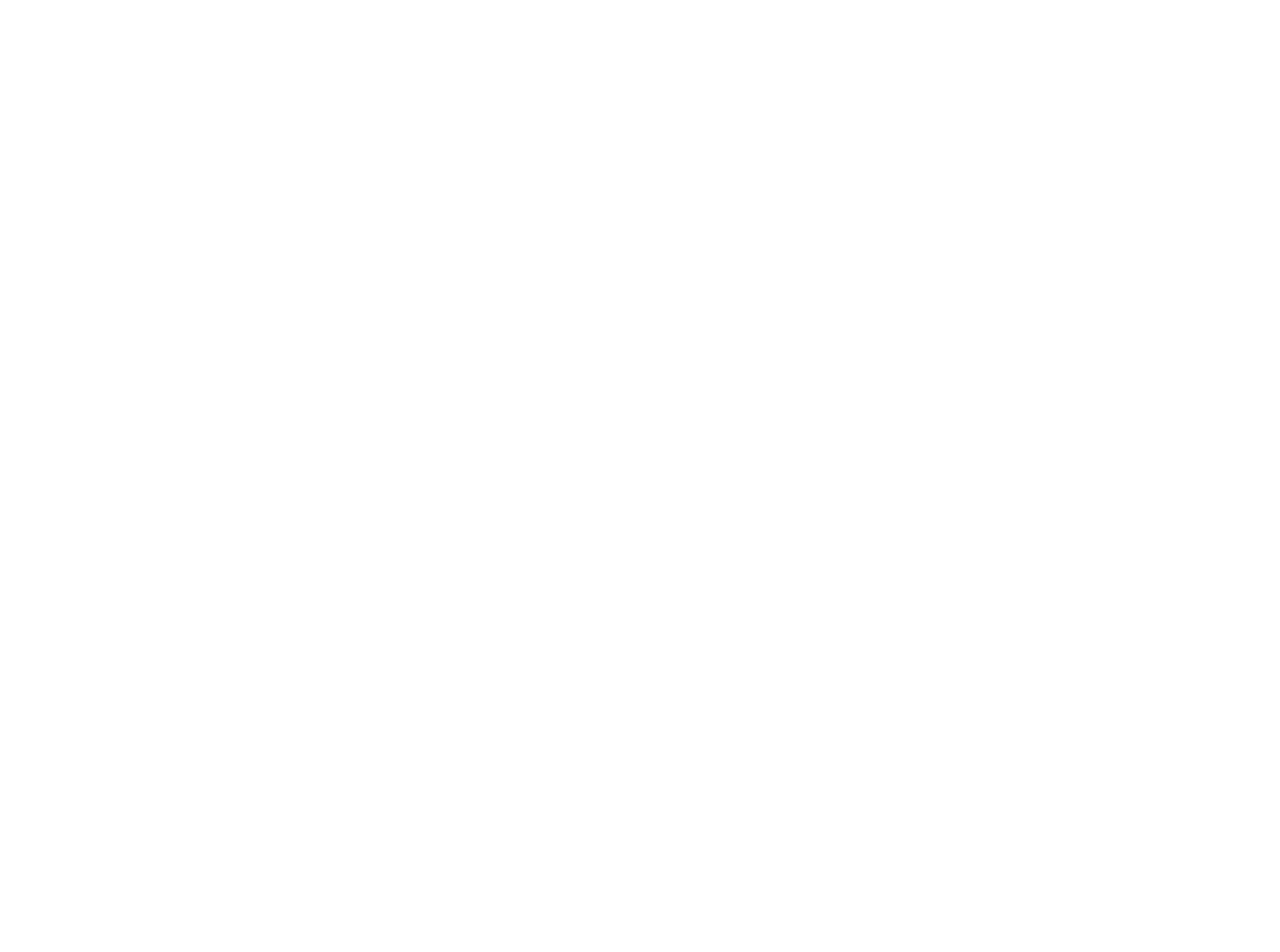
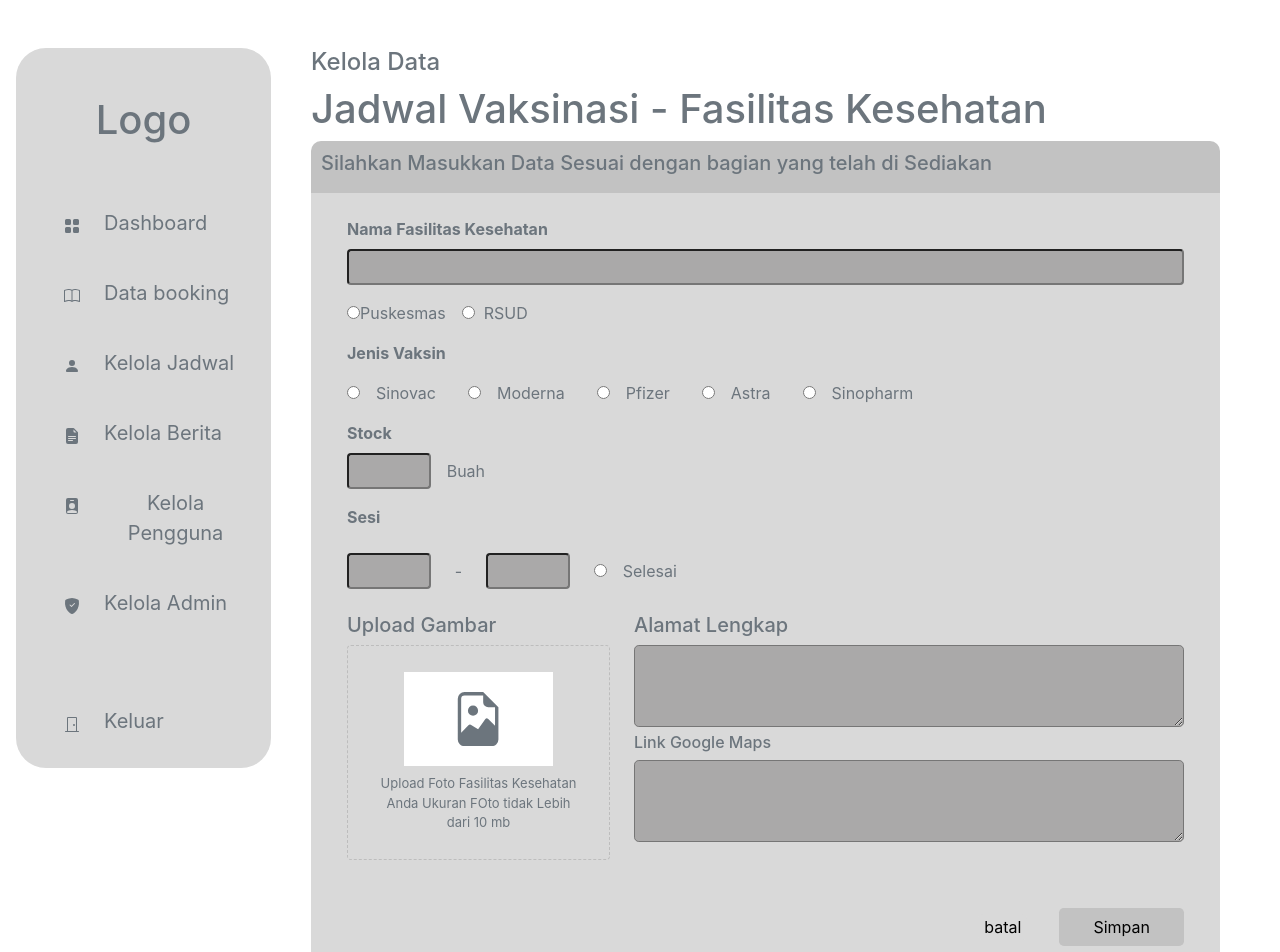
Before and after one commit to Ranto12/bookingvaccine-frontEnd, a React (Create React App) app in the folder vaccinebooking/: page /KelolaJadwal in a window 1280 px wide. Before the commit this address had no page. Shown: the top 952 px of the page. Before the commit the page ends 800 px from the top, so only its background shows below. Built offline with nearby package versions, Linux system fonts and the light colour scheme.

Commit message:
fix KelolaJadwal

```diff
--- a/vaccinebooking/src/App.js
+++ b/vaccinebooking/src/App.js
@@ -3,6 +3,7 @@
 import Login from './pages/Login';
 import Dashboard from './pages/Dasboard/Dasboard';
 import KelolaBerita from './pages/KelolaBerita/KelolaBerita';
+import KelolaJadwal from './pages/KelolaJadwal/KelolaJadwal';
 
 function App() {
   return (
@@ -10,6 +11,8 @@
       <Route path='/login' element={<Login/>}/>
       <Route path='/' element={<Dashboard/>}/>
       <Route path='/KelolaBerita' element={<KelolaBerita/>}/>
+      <Route path='/KelolaJadwal' element={<KelolaJadwal/>}/>
+
       {/* <Route path='/login' element={<ViewUser/>}/> */}
     </Routes>
   );
--- a/vaccinebooking/src/assets/Style/style.css
+++ b/vaccinebooking/src/assets/Style/style.css
@@ -55,3 +55,66 @@
     justify-content: center;
     align-items: center;
 }
+
+/* kelolaJadwal */
+.bg-card-kelola{
+    background-color: #C2C2C2 !important;
+    padding: 10px;
+    border-top-left-radius: 10px;
+    border-top-right-radius: 10px;
+
+}
+
+.bg-form-jadwal{
+    background-color: #D9D9D9;
+    padding-left: 36px !important;
+    padding-right: 36px !important;
+    border-bottom-left-radius: 10px;
+    border-bottom-right-radius: 10px;
+
+}
+
+.btn-kelola-jadwal{
+    background-color: #C2C2C2;
+    border: 0px;
+    padding: 7px 34px;
+
+}
+.btn-kelola-jadwal1{
+    background-color: #D9D9D9;
+    border: 0px;
+
+}
+
+.img-input{
+    border-style: dashed;
+    padding: 10%;
+    cursor: pointer;
+    background:none;
+}
+
+.img-input>label>input{
+    display: none;
+
+}
+
+.img-card{
+    background-color: white;
+    padding: 20px ;
+    margin: 0px 30px;
+}
+
+.card-text{
+    font-size: 13px;
+
+
+}
+
+.input-kelola,.input-kel,.input-kel-area{
+    background-color: #AAA9A9;
+}
+
+.input-kel{
+    background-color: #AAA9A9;
+    width: 10% !important;
+}
--- /dev/null
+++ b/vaccinebooking/src/component/KelolaJadwal/FormKelolaJadwal.jsx
@@ -0,0 +1,121 @@
+import React from "react";
+import { BsFileEarmarkImage } from "react-icons/bs";
+
+export default function FormKelolaJadwal() {
+  return (
+    <div className="mb-5">
+      <div>
+        <div>
+          <label className="mt-4 fw-bold ">Nama Fasilitas Kesehatan</label>
+        </div>
+        <input type="text" className="w-100 input-kelola mt-2 p-1 rounded-2" />
+      </div>
+
+      <div className="mt-3">
+        <span>
+          <input
+            type="radio"
+            id="Puskesmas"
+            name="fav_language"
+            value="Puskesmas"
+          />
+            <label for="Puskesmas">Puskesmas</label>
+        </span>
+
+        <span className="px-3">
+          <input type="radio" id="RSUD" name="fav_language" value="RSUD" /> {" "}
+          <label for="RSUD">RSUD</label>
+        </span>
+      </div>
+
+      <div className="mt-3">
+        <div>
+          <label className="fw-bold"> Jenis Vaksin</label>
+        </div>
+
+        <div className="mt-3">
+          <label>
+            <input type="radio" name="fav_language" value="Sinovac" />
+            <span className="px-3">Sinovac</span>
+          </label>
+
+          <label>
+            <input type="radio" name="fav_language" className="ms-3" value="Moderna" />
+            <span className="px-3">Moderna</span>
+          </label>
+
+          <label>
+            <input type="radio" name="fav_language"className="ms-3" value="Pfizer" />
+            <span className="px-3">Pfizer</span>
+          </label>
+
+          <label>
+            <input type="radio" name="fav_language" className="ms-3" value="Astra" />
+            <span className="px-3">Astra</span>
+          </label>
+
+          <label>
+            <input type="radio" name="fav_language" className="ms-3" value="Sinopharm"/>
+            <span className="px-3">Sinopharm</span>
+          </label>
+        </div>
+      </div>
+
+      <div>
+        <div className="mt-3">
+          <label className="fw-bold">Stock</label>
+        </div>
+        <input type="number" className="mt-2 p-1 rounded-2 input-kel" />
+        <span className="ms-3">Buah</span>
+      </div>
+
+      <div className="mt-3">
+        <div>
+          <label className="fw-bold mb-3"> Sesi </label>
+        </div>
+        <span className="">
+          <input type="text" className="mt-2 p-1 rounded-2 input-kel" />
+        </span>
+        <span className="mx-4">-</span>
+        <span>
+          <input type="text" className="mt-2 p-1 rounded-2 input-kel" />
+        </span>
+
+        <span className="px-4">
+          <input type="radio" value="selesai"   />
+          <span className="ms-3">
+          Selesai
+          </span>
+        </span>
+      </div>
+
+      <div className="row mt-4">
+        <div className="col-4">
+          <h5> Upload Gambar </h5>
+          <div className="card img-input">
+            <label>
+              <div className="text-center img-card  ">
+                <BsFileEarmarkImage className="h-50 w-50 " />
+              </div>
+              <input type="file" />
+            </label>
+            <p className="card-text text-center pt-2">
+              Upload Foto Fasilitas Kesehatan Anda Ukuran FOto tidak Lebih dari
+              10 mb
+            </p>
+          </div>
+        </div>
+        <div className="col-8">
+          <div>
+            <h5> Alamat Lengkap </h5>
+            <textarea className="p-3 w-100 rounded-3 input-kel-area"></textarea>
+          </div>
+          <div>
+            <h6> Link Google Maps </h6>
+            <textarea className="p-3 w-100 rounded-3 input-kel-area"></textarea>
+          </div>
+        </div>
+      </div>
+    </div>
+  );
+}
--- a/vaccinebooking/src/component/Sidebar/Sidebar.jsx
+++ b/vaccinebooking/src/component/Sidebar/Sidebar.jsx
@@ -38,12 +38,12 @@
                     </div>
 
                     <div className='  text-center pb-4 ps-4 hover-bg-secondary ' >
-                           <Link className='text-decoration-none d-flex menu-sidebar  me-4 py-2' to="/">
+                           <Link className='text-decoration-none d-flex menu-sidebar  me-4 py-2' to="/KelolaJadwal">
                                <div className='text-muted pt-1 ps-4 ' >
                                     < BsPersonFill/>
                                </div>
                                 <div className=' ps-4 text-muted  fs-5'>
-                                Dashboard
+                                Kelola Jadwal
                                </div>
                            </Link>
                     </div>
--- /dev/null
+++ b/vaccinebooking/src/pages/KelolaJadwal/KelolaJadwal.jsx
@@ -0,0 +1,39 @@
+import React from "react";
+import { Form } from "react-bootstrap";
+import Sidebar from "../../component/Sidebar/Sidebar";
+import FormKelolaJadwal from "../../component/KelolaJadwal/FormKelolaJadwal";
+import '../../assets/Style/style.css'
+
+
+export default function KelolaJadwal() {
+  return (
+    <div>
+      <div className="row me-5 ">
+        <div className="col-3">
+          <Sidebar />
+        </div>
+        <div className="col-9 mt-5 text-secondary">
+          <div>
+            <h4>Kelola Data</h4>
+            <h1>Jadwal Vaksinasi - Fasilitas Kesehatan</h1>
+          </div>
+
+          <div className="bg-card-kelola bg-secondary">
+            <h5>
+              Silahkan Masukkan Data Sesuai dengan bagian yang telah di Sediakan
+            </h5>
+          </div>
+
+          <Form className='bg-form-jadwal'>
+            <FormKelolaJadwal />
+
+            <div className="text-end mt-3 mb-5">
+              <button className="btn-kelola-jadwal1 me-3  rounded-3 mb-5">batal</button>
+              <button className="btn-kelola-jadwal ms-3  rounded-3 mb-5">Simpan</button>
+          </div>
+          </Form>
+        </div>
+      </div>
+    </div>
+  );
+}
```
